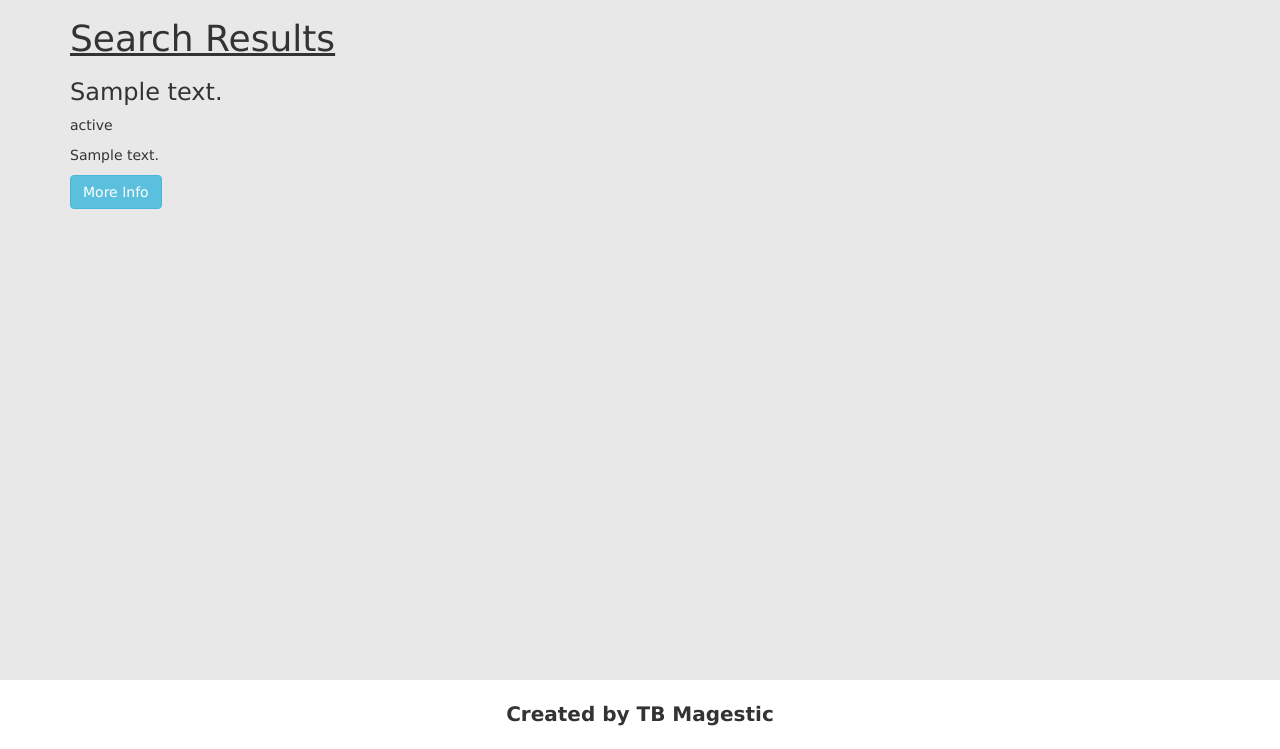
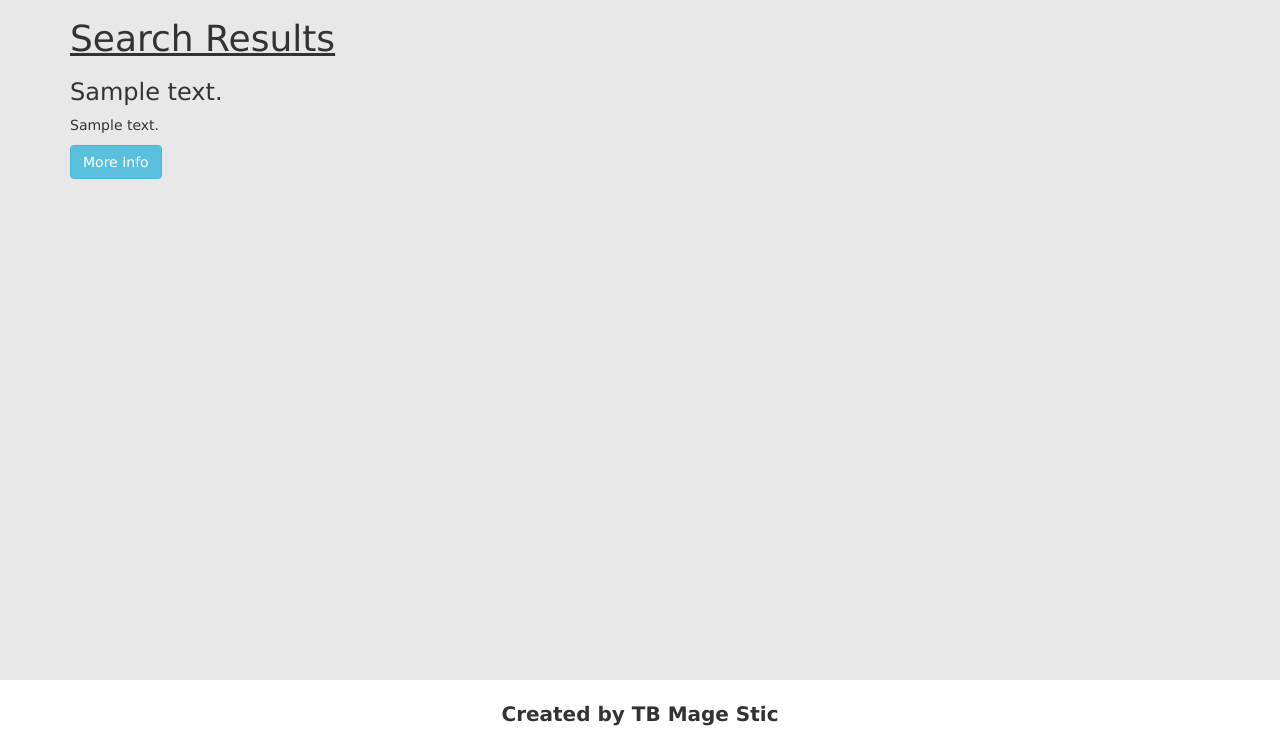
Before and after one commit to ykadir42/tbmagestic, a Flask app: template templates/search.html in a window 1280 px wide. Shown: the part 51-800 px from the top of the page. Run offline with Flask 2, Linux system fonts and the light colour scheme; the template is opened without the code that fills it: most values are stand-ins (such as "Sample title", 1, 10 or a date in 2020); parts of the project's set-up code (start-up, migrations or seed data) failed here and were passed over; some libraries are stand-ins or nearby versions.

Commit message:
Clean-up

```diff
--- a/app.py
+++ b/app.py
@@ -77,6 +77,7 @@ def event():
 	args['dE'] = dateConversion(args['dE'])
 	args['tS'] = timeConversion(args['tS'])
 	args['tE'] = timeConversion(args['tE'])
+	print args
 	return render_template("eventpage.html", e = args)
 
 
--- a/templates/base.html
+++ b/templates/base.html
@@ -54,7 +54,7 @@
 			}
 
 			var searchButton = function(){
-			console.log("staring searchButton");
+				console.log("starting searchButton");
 				if (navigator.geolocation) {
 					console.log("yes");
 					navigator.geolocation.getCurrentPosition(search, () => console.log("error"));
@@ -71,7 +71,7 @@
 <footer class="navbar-default navbar-fixed-bottom">
 	<div class="container-fluid" style="background-color: white; font-size: 20px; padding:20px;">
 		<center>
-			<span><b>Created by TB Magestic</b></span>
+			<span><b>Created by TB Mage Stic</b></span>
 		</center>
 	</div>
 </footer>
--- a/templates/search.html
+++ b/templates/search.html
@@ -20,15 +20,14 @@ body {
 
 	{% if d is defined %}
 	{% for i in d %}
-	<form action = {{i["url"]}} method = 'POST' style="text-align:left">
+	<form id = "{{i['id']}}" action = {{i["url"]}} method="POST" style="text-align:left">
 		<h3> {{ i["name"]["text"]}} </h3>
-		<p>{{i["status"]}}</p>
 		<p>{{ i["description"]["text"] }} </p>
 		<input type = "hidden" name = "title" value = {{ i[0] }}>
 		<input type = "hidden" name = "url" value = {{ i[1] }}>
 		<a href = {{i["url"]}}><button type="submit" class="btn btn-info">More Info</button></a>
+	</form>
 	<br><br>
-	</form>
 	<!-- <form action = "/event" method = "POST" style = "text-align:left">
 		<h3> {{i["name"]}}</h3>
 		<p> Status: {{i["status"]}} <br>
--- a/utils/google.py
+++ b/utils/google.py
@@ -7,7 +7,7 @@ details_base="https://maps.googleapis.com/maps/api/place/details/json?"
 f = open("key.txt", "r")
 txt = f.read()
 key = txt.split('\n')[1]
-print key
+#print key
 
 '''
 access_url(query) - Function to pull data from the Eventbrite API
```
Lines whose indentation alone changed are shown as unchanged.
